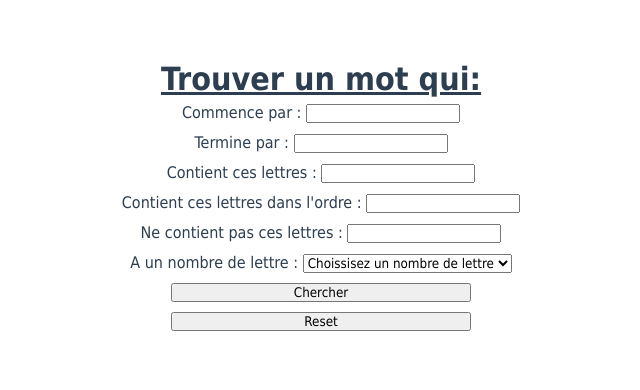
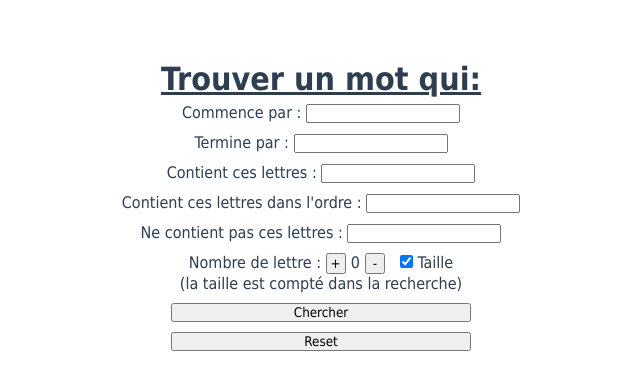
Before and after one commit to Mino1289/motsavec, a Vue app: page / in a window 1280 px wide. Shown: the top 390 px of the page, without its empty margins (319-959 px from the left). Built offline with nearby package versions, Linux system fonts and the light colour scheme.

Commit message:
Adding letter position

```diff
--- a/src/components/FindWord.vue
+++ b/src/components/FindWord.vue
@@ -22,35 +22,16 @@
     <input class="input" id="notinclude" type="text" value="" />
   </div>
   <div class="select">
-    <label>A un nombre de lettre : </label>
-    <select id="selector">
-      <option class="options" value="">Choissisez un nombre de lettre</option>
-      <option class="options" value="1">1</option>
-      <option class="options" value="2">2</option>
-      <option class="options" value="3">3</option>
-      <option class="options" value="4">4</option>
-      <option class="options" value="5">5</option>
-      <option class="options" value="6">6</option>
-      <option class="options" value="7">7</option>
-      <option class="options" value="8">8</option>
-      <option class="options" value="9">9</option>
-      <option class="options" value="10">10</option>
-      <option class="options" value="11">11</option>
-      <option class="options" value="12">12</option>
-      <option class="options" value="13">13</option>
-      <option class="options" value="14">14</option>
-      <option class="options" value="15">15</option>
-      <option class="options" value="16">16</option>
-      <option class="options" value="17">17</option>
-      <option class="options" value="18">18</option>
-      <option class="options" value="19">19</option>
-      <option class="options" value="20">20</option>
-      <option class="options" value="21">21</option>
-      <option class="options" value="22">22</option>
-      <option class="options" value="23">23</option>
-      <option class="options" value="24">24</option>
-      <option class="options" value="25">25</option>
-    </select>
+    <label>Nombre de lettre : </label>
+    <button class="btn-counter" @click="number++"> + </button>
+    <span id="number"> {{ number }} </span>
+    <button class="btn-counter" @click="number-1 < 0 ? 0 : number--"> - </button>
+    <input id="comptage" type="checkbox" name="comptage" checked> <label for="comptage">Taille<p>(la taille est compté dans la recherche)</p></label>
+  </div>
+  <div v-if="number != 0" class="select">
+    <label>Position des lettres : </label>
+    <input v-for="n in number" :key="n" class="letter" type="text" maxlength="1">
+
   </div>
 
   <button class="btn" type="button" @click="main">Chercher</button><br />
@@ -67,6 +48,7 @@ export default {
   data() {
     return {
       response: undefined,
+      number: 0,
     };
   },
   methods: {
@@ -75,27 +57,41 @@ export default {
       var ends = document.getElementById("endby").value.toLowerCase();
       var inside = document.getElementById("include").value.toLowerCase();
       var notinside = document.getElementById("notinclude").value.toLowerCase();
-      var sizes = document.getElementById("selector").value.toLowerCase();
+      var sizes = this.number;
       var suites = document.getElementById("suites").value.toLowerCase();
+      var letters = document.getElementsByClassName("letter");
+      var lataille = document.getElementById("comptage").checked;
+
+      var i = 0;
+      let arr = [];
+      while (letters.item(i) != null) {
+        console.log(letters.item(i).value);
+        arr.push(letters.item(i).value.toLowerCase());
+        i++;
+      }
+
       var url = "https://motsavecapi.herokuapp.com/";
       var params = {
         start: starts == undefined ? "" : starts,
         end: ends == undefined ? "" : ends,
         in: inside == undefined ? "" : inside,
         nin: notinside == undefined ? "" : notinside,
-        size: sizes == undefined ? "" : sizes,
+        size: sizes == undefined || !lataille ? "" : sizes,
         suite: suites == undefined ? "" : suites,
+        let: i == 0 ? "" : "[\""+arr.join("\",\"")+"\"]",
       };
       Object.keys(params).forEach(function(key) {
-        if (params[key] === "") {
+        if (params[key] === "" || params[key] === undefined || params[key] === null || params[key] === 0) {
           delete params[key];
         }
       });
+      console.log(params);
       axios
         .get(url, {
           params: params,
         })
         .then((response) => {
+          console.log(response.request.responseURL);
           var resp =  document.getElementById("resp");
           resp.innerText = response.data.join(", ");
           var counter = document.getElementById("counter");
@@ -111,10 +107,11 @@ export default {
       document.getElementById("endby").value = "";
       document.getElementById("include").value = "";
       document.getElementById("notinclude").value = "";
-      document.getElementById("selector").value = "";
+      document.getElementById("number").innerText = "0";
       document.getElementById("suites").value = "";
       document.getElementById("resp").innerText = "";
       document.getElementById("counter").innerText = "";
+      this.number = 0;
     },
   },
 };
@@ -146,4 +143,27 @@ export default {
 .resp {
   padding: 5px;
 }
+
+.letter {
+  width: 15px;
+  height: 15px;
+  text-align: center;
+  margin-left: 5px;
+  margin-right: 5px;
+}
+
+.btn-counter {
+  width: 20px;
+  height: 21px;
+  text-align: center;
+}
+
+#number {
+  margin-left: 5px;
+  margin-right: 5px;
+}
+
+#comptage {
+  margin-left: 15px;
+}
 </style>
```
